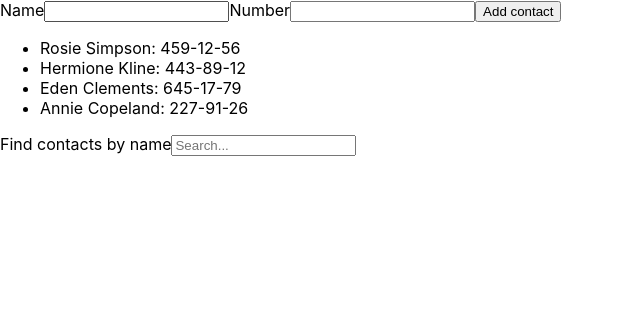
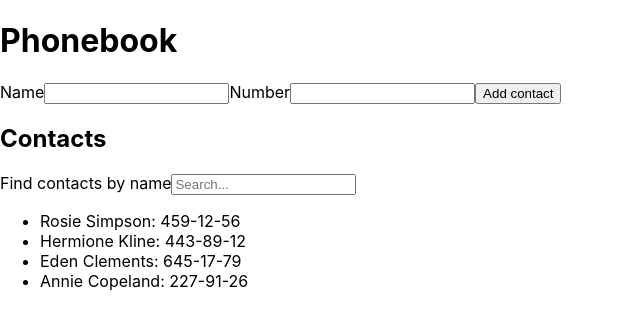
Before and after one commit to cod3provider/woolf-react-hw-02-phonebook, a React (Create React App) app: page / in a window 1280 px wide. Shown: the top 328 px of the page, without its empty margins (0-640 px from the left). Built offline with nearby package versions, Linux system fonts and the light colour scheme.

Commit message:
add: check for existing contacts, method for delete contact, small refactoring of code

```diff
--- a/src/components/App.jsx
+++ b/src/components/App.jsx
@@ -1,26 +1,34 @@
 import { Component } from 'react';
 import { nanoid } from 'nanoid';
 
-import ContactsForm from './ContactsForm/ContactsForm';
+import ContactForm from './ContactForm/ContactForm';
 import ContactsList from './ContactsList/ContactsList';
 import Filter from './Filter/Filter';
 
 class App extends Component {
   state = {
     contacts: [
-      {id: 'id-1', name: 'Rosie Simpson', number: '459-12-56'},
-      {id: 'id-2', name: 'Hermione Kline', number: '443-89-12'},
-      {id: 'id-3', name: 'Eden Clements', number: '645-17-79'},
-      {id: 'id-4', name: 'Annie Copeland', number: '227-91-26'},
+      { id: 'id-1', name: 'Rosie Simpson', number: '459-12-56' },
+      { id: 'id-2', name: 'Hermione Kline', number: '443-89-12' },
+      { id: 'id-3', name: 'Eden Clements', number: '645-17-79' },
+      { id: 'id-4', name: 'Annie Copeland', number: '227-91-26' },
     ],
     filter: '',
     name: '',
-    number: ''
-  }
+    number: '',
+  };
 
   createContact = ({ name, number }) => {
+    const isExist = this.state.contacts.some(contact => contact.name.toLowerCase() === name.toLowerCase());
+
+    if (isExist) {
+      alert(`${name} is already in contacts.`);
+      return false;
+    }
+
     this.setState(prevState => {
       const { contacts } = prevState;
+
       const newContact = {
         id: nanoid(),
         name,
@@ -32,24 +40,34 @@ class App extends Component {
   };
 
   handleFilterChange = e => {
-    this.setState({ filter: e.target.value });
-  }
+    const { value } = e.target;
+    this.setState({ filter: value });
+  };
 
   getFilteredContacts = () => {
     const { contacts, filter } = this.state;
     return contacts.filter(contact => contact.name.toLowerCase().includes(filter.toLowerCase()));
-  }
+  };
+
+  handleDelete = contactId => {
+    this.setState(prevState => ({
+      contacts: prevState.contacts.filter(({ id }) => id !== contactId),
+    }));
+  };
 
   render() {
-    console.log(this.state);
-    const { createContact, handleFilterChange } = this;
+    const { createContact, handleFilterChange, handleDelete } = this;
     const { filter } = this.state;
     const filteredContacts = this.getFilteredContacts();
+
     return (
       <>
-        <ContactsForm onSubmit={createContact} />
-        <ContactsList contacts={filteredContacts} />
+        <h1>Phonebook</h1>
+        <ContactForm onSubmit={createContact} />
+
+        <h2>Contacts</h2>
         <Filter value={filter} handleChange={handleFilterChange} />
+        <ContactsList contacts={filteredContacts} onDelete={handleDelete} />
       </>
     );
   }
```
Also changed, not shown: src/components/ContactForm/ContactForm.jsx (renamed from src/components/ContactsForm/ContactsForm.jsx, +5 -3 lines).
